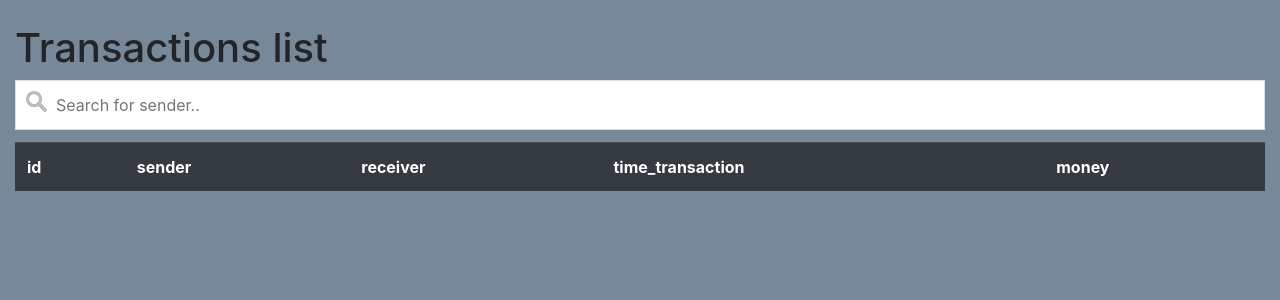
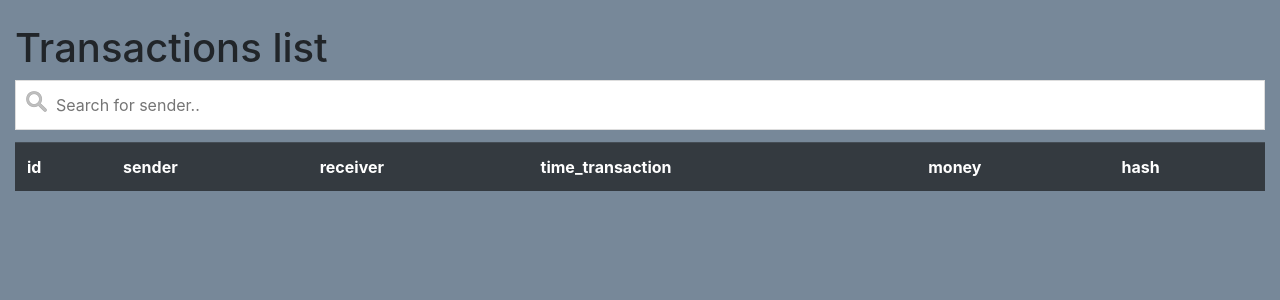
Before and after one commit to omegaBionic/TCHAI-JULIEN-BOULLY-YOUSSEF-TALEB, a Flask app: page / in a window 1280 px wide. Shown: the part 56-356 px from the top of the page. Run offline with Flask 2, Linux system fonts and the light colour scheme; data that the repository does not hold is empty; some libraries are stand-ins or nearby versions.

Commit message:
[Web] Added hash into index.

```diff
--- a/templates/index.html
+++ b/templates/index.html
@@ -15,6 +15,7 @@
             <td><b>receiver</b></td>
             <td><b>time_transaction</b></td>
             <td><b>money</b></td>
+            <td><b>hash</b></td>
         </tr>
         </thead>
         {% for json in jsonfile %}
@@ -26,6 +27,7 @@
                 <td>{{ json["receiver"] }}</td>
                 <td>{{ json["time_transaction"] }}</td>
                 <td>{{ json["money"] }} €</td>
+                <td>{{ json["hash"] }}</td>
             </tr>
             </tbody>
 
```
